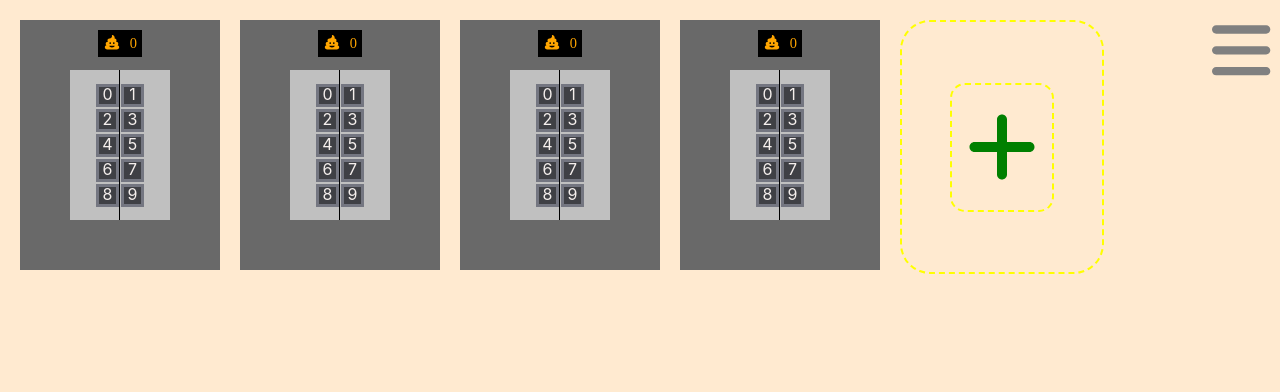
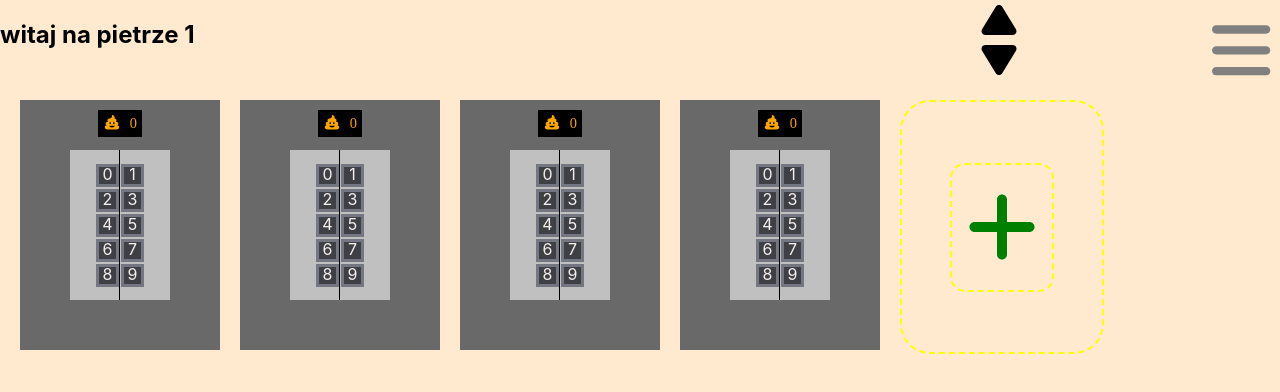
Before and after one commit to Akatroj/Elevator-System, a React (Create React App) app: page /floors/1 in a window 1280 px wide. Shown: the top 392 px of the page. Built offline with nearby package versions, Linux system fonts and the light colour scheme; a web font is replaced by a local one.

Commit message:
Added buttons to summon elevator to your floor. Added top panel welcome message and buttons. Added custom hook for easier access to url params.

```diff
--- a/src/App.tsx
+++ b/src/App.tsx
@@ -3,7 +3,7 @@ import { Outlet } from 'react-router';
 import styled from 'styled-components';
 import { faBars } from '@fortawesome/free-solid-svg-icons';
 import { FontAwesomeIcon } from '@fortawesome/react-fontawesome';
-import { Menu } from './components/';
+import { Menu, TopPanel } from './components/';
 import { ElevatorSystemProvider } from './contexts/';
 
 const OuterContainer = styled.div`
@@ -29,6 +29,7 @@ export const App = () => {
   return (
     <ElevatorSystemProvider>
       <OuterContainer onClick={hideMenu}>
+        <TopPanel />
         <Burger>
           <FontAwesomeIcon
             icon={faBars}
--- a/src/components/Elevator.tsx
+++ b/src/components/Elevator.tsx
@@ -1,9 +1,9 @@
 import React, { useState } from 'react';
-import { useParams } from 'react-router';
 import styled, { css } from 'styled-components';
 import { ElevatorStatus, Floor } from '../models';
 import { Size } from './utils';
 import { FloorButtons, ElevatorDoors, ElevatorScreen, DeleteButton } from '.';
+import { useCurrentFloor } from '../hooks';
 
 type OuterContainerProps = { size: Size };
 
@@ -57,7 +57,7 @@ export const Elevator = ({
   removeHandler,
   addNewStop,
 }: ElevatorProps) => {
-  const currentFloor = Number(useParams().floor);
+  const currentFloor = useCurrentFloor();
 
   const [deleted, setDeleted] = useState(false);
   const remove = () => {
--- /dev/null
+++ b/src/components/ElevatorButtons.tsx
@@ -0,0 +1,67 @@
+import React, { useEffect, useState } from 'react';
+import styled from 'styled-components';
+import classNames from 'classnames';
+import { faPlay } from '@fortawesome/free-solid-svg-icons';
+import { FontAwesomeIcon } from '@fortawesome/react-fontawesome';
+import { useCurrentFloor, useElevatorSystem } from '../hooks';
+import { ElevatorDirection } from '../models';
+
+type ButtonActiveState = { [key in ElevatorDirection]: boolean };
+
+const OuterContainer = styled.div`
+  display: flex;
+  flex-flow: column nowrap;
+  font-size: 30pt;
+
+  .active {
+    color: red;
+  }
+
+  .pointer {
+    cursor: pointer;
+  }
+`;
+
+export const ElevatorButtons = () => {
+  const [active, setActive] = useState<ButtonActiveState>({ up: false, down: false });
+  const { elevators, requestPickup } = useElevatorSystem();
+  const currentFloor = useCurrentFloor();
+
+  const activate = (key: ElevatorDirection) => {
+    active[key] = true;
+    setActive({ ...active });
+  };
+
+  useEffect(() => {
+    // TODO: ugly solution, may not always work
+    const arrived =
+      elevators.find(elevator => elevator.currentFloor === currentFloor) ?? false;
+    if (arrived) setActive({ up: false, down: false });
+  }, [elevators, currentFloor]);
+
+  const clickHandler = (key: ElevatorDirection) => {
+    requestPickup(currentFloor, key);
+    activate(key);
+  };
+
+  const upClass = classNames({ pointer: true, active: active.up });
+  const downClass = classNames({ pointer: true, active: active.down });
+  return (
+    <OuterContainer>
+      <FontAwesomeIcon
+        icon={faPlay}
+        rotation={270}
+        className={upClass}
+        onClick={() => clickHandler('up')}
+        fixedWidth
+      />
+      <FontAwesomeIcon
+        icon={faPlay}
+        rotation={90}
+        className={downClass}
+        onClick={() => clickHandler('down')}
+        fixedWidth
+      />
+    </OuterContainer>
+  );
+};
--- a/src/components/FloorButtons.tsx
+++ b/src/components/FloorButtons.tsx
@@ -15,10 +15,10 @@ type OuterContainerProps = { size: Size };
 type ButtonProps = { size: Size };
 
 const OuterContainer = styled.div<OuterContainerProps>`
+  /* TODO: width and height based on fontsize */
   display: flex;
   flex-flow: row wrap;
 
-  /* TODO: width and height based on fontsize */
   ${({ size: { width, height } }) => css`
     width: ${width}px;
     height: ${height}px;
--- /dev/null
+++ b/src/components/TopPanel.tsx
@@ -0,0 +1,22 @@
+import React from 'react';
+import styled from 'styled-components';
+import { ElevatorButtons } from '.';
+import { useCurrentFloor } from '../hooks';
+
+type Props = {};
+
+const OuterContainer = styled.div`
+  display: flex;
+  justify-content: space-between;
+  width: 80%;
+`;
+
+export const TopPanel = (props: Props) => {
+  const currentFloor = useCurrentFloor();
+  return (
+    <OuterContainer>
+      <h2> witaj na pietrze {currentFloor}</h2>
+      <ElevatorButtons />
+    </OuterContainer>
+  );
+};
--- a/src/components/index.ts
+++ b/src/components/index.ts
@@ -1,9 +1,11 @@
 export * from './AddNewElevator';
 export * from './DeleteButton';
 export * from './Elevator';
-export * from './FloorButtons';
+export * from './ElevatorButtons';
 export * from './ElevatorContainer';
 export * from './ElevatorDoors';
 export * from './ElevatorScreen';
+export * from './FloorButtons';
 export * from './Menu';
+export * from './TopPanel';
 export * from './utils';
--- a/src/hooks/index.ts
+++ b/src/hooks/index.ts
@@ -1 +1,2 @@
 export * from './useElevatorSystem';
+export * from './useCurrentFloor';
--- /dev/null
+++ b/src/hooks/useCurrentFloor.tsx
@@ -0,0 +1,5 @@
+import { useParams } from 'react-router-dom';
+
+export function useCurrentFloor(): number {
+  return Number(useParams().floor);
+}
--- a/src/index.css
+++ b/src/index.css
@@ -6,6 +6,7 @@ body {
   -moz-osx-font-smoothing: grayscale;
 
   background-color: #ffead0;
+  overflow: hidden; /* hide my mistakes */
 }
 
 @font-face {
```
